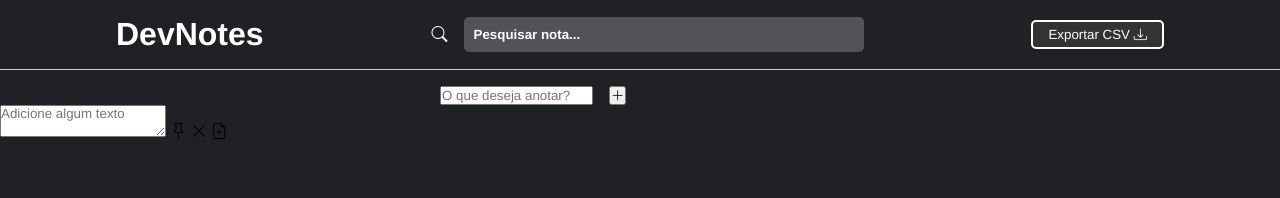
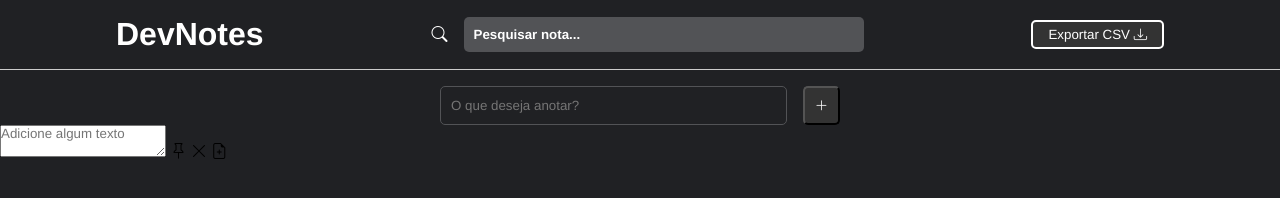
Before and after one commit to luisfrancisco2b/dev-notes-js, a plain HTML site: page index.html in a window 1280 px wide. Drawn offline with nearby package versions, Linux system fonts and the light colour scheme.

Commit message:
style: add add-note-container input and button CSS style

```diff
--- a/css/style.css
+++ b/css/style.css
@@ -78,3 +78,23 @@ header {
   width: 400px;
   gap: 1rem;
 }
+
+#add-note-container input,
+#add-note-container button {
+  padding: 10px;
+  border-radius: 5px;
+}
+
+#add-note-container input {
+  flex: 1;
+  background-color: transparent;
+  border: 1px solid #525356;
+  outline: none;
+  color: #fff;
+}
+
+#add-note-container button {
+  background-color: #333;
+  color: #fff;
+  cursor: pointer;
+}
```
